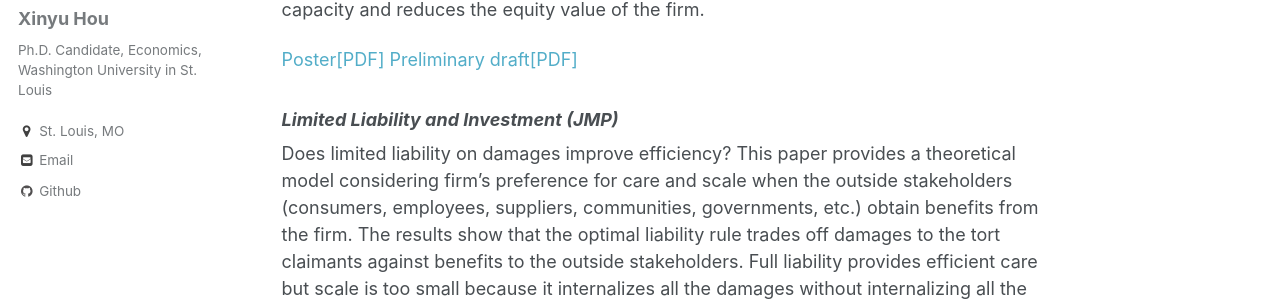
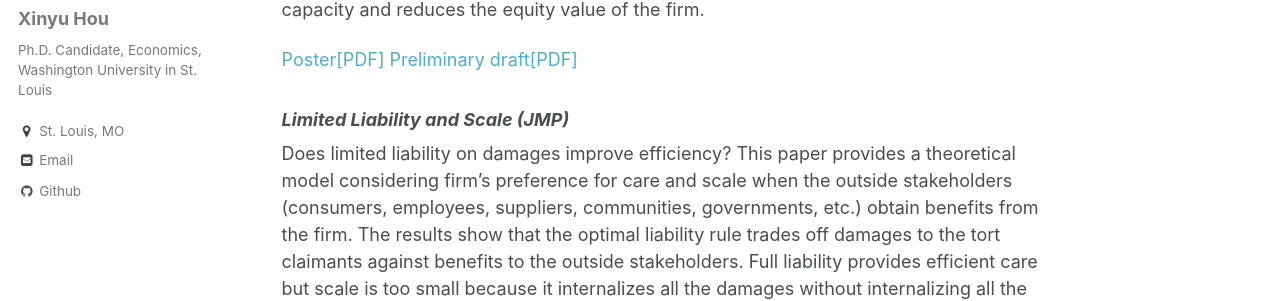
Before and after one commit to xinyuhou94/xinyuhou94.github.io, a Jekyll site: the page built from _pages/about.md, in a window 1280 px wide and 900 px high, scrolled down 973 px. Shown: the part 151-452 px from the top of the window. Built offline with Jekyll 4.4.1, drawn with Linux system fonts in a browser that asks for light colours.

Commit message:
Update about.md

```diff
--- a/_pages/about.md
+++ b/_pages/about.md
@@ -28,7 +28,7 @@ New U.S. bankruptcy laws exempt repos and derivatives from the automatic stay an
 <!-- <embed src="http://xinyuhou94.github.io/files/GRRsp211115.pdf" width="650" height="1800" type='application/pdf'> -->
 
 
-###  _Limited Liability and Investment (JMP)_
+###  _Limited Liability and Scale (JMP)_
 
 Does limited liability on damages improve efficiency?  This paper provides a theoretical model considering firm’s preference for care and scale when the outside stakeholders (consumers, employees, suppliers, communities, governments, etc.) obtain benefits from the firm. The results show that the optimal liability rule trades off damages to the tort claimants against benefits to the outside stakeholders. Full liability provides efficient care but scale is too small because it internalizes all the damages without internalizing all the benefits.  Limited liability has less than efficient care but larger scale than full liability and tends to be more efficient if outside stakeholders havea larger potential value. If this potential value falls (for example, with more competition), the equilibrium with full liability converges to the first best. But it deviates from the first best with limited liability, encouraging low care level and large scale.  Therefore, limited liability is not a one-size-fits-all policy to achieve the optimum for different firms. This opens up possibilities ofother rules to adjust for cross-firm differences.
 
```
